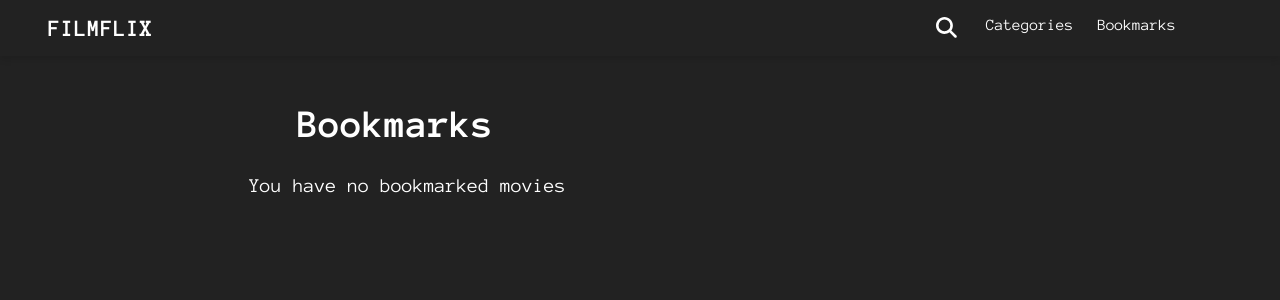
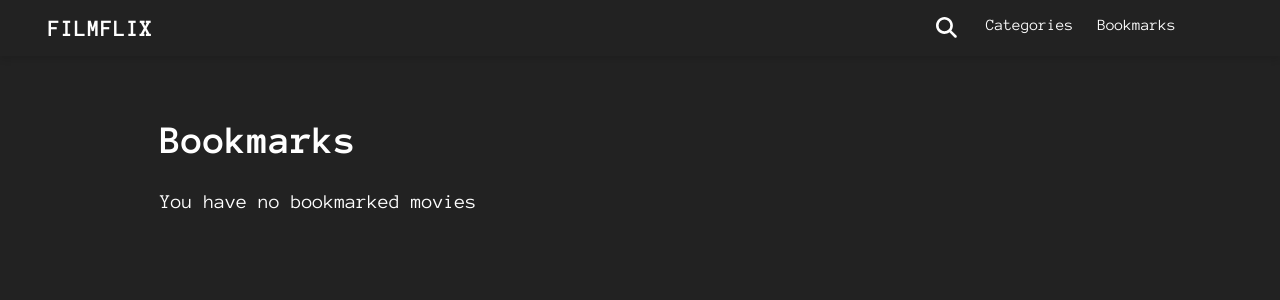
Before and after one commit to JNMTFFED22G/Filmflix, a React (Vite) app: page /bookmarks in a window 1280 px wide. Shown: the top 300 px of the page. Built offline with nearby package versions, Linux system fonts and the light colour scheme.

Commit message:
bookmark page styling

```diff
--- a/src/pages/BookMarks/BookMarks.css
+++ b/src/pages/BookMarks/BookMarks.css
@@ -1,25 +1,23 @@
-.center-container {
+.bookmarks-container {
   display: flex;
-  justify-content: center;
-  align-items: center;
+  flex-direction: column;
   font-size: 20px;
   color: white;
-  margin-top: 4.5rem;
+  padding: 0 7rem 0 7rem;
 }
 
-.page-title {
-  padding: 0 1rem;
+.bookmark-title {
+  margin: 7.5rem 0 2rem 0;
 }
 
-.bookmark-container {
-  padding: 5rem;
-  color: white;
+.bookmark-title,
+.bookmark-span {
+  padding-left: 3rem;
 }
 
 .bookmark-grid {
   display: grid;
   grid-template-columns: repeat(3, 1fr);
-  grid-gap: 1rem;
   padding: 2rem;
 }
 
@@ -37,7 +35,7 @@
 
 /* MEDIA QUERIES */
 /* Tablet */
-@media (max-width: 1000px) {
+@media (max-width: 1250px) {
   .bookmark-grid {
     grid-template-columns: repeat(2, 1fr);
   }
--- a/src/pages/BookMarks/BookMarks.tsx
+++ b/src/pages/BookMarks/BookMarks.tsx
@@ -11,18 +11,15 @@ export default function BookMarks() {
   );
 
   const mountedStyle = { animation: 'inAnimation 250ms ease-in' };
-
   return (
-    <div className='center-container'>
+    <>
+      <div className='bookmarks-container'>
+        <h1 className='bookmark-title'>Bookmarks</h1>
         <div style={mountedStyle}>
-        <div className='bookmark-grid'>
-          <h1 className='page-title'>Bookmarks</h1>
-        </div>
           {bookmarkedMovies.length === 0 ? (
-          <div>
-            <p>You have no bookmarked movies</p>
-          </div>
+            <span className='bookmark-span'>You have no bookmarked movies</span>
           ) : (
+            <>
               <div style={mountedStyle} className='bookmark-grid'>
                 {bookmarkedMoviesToRender.map((movie, index) => (
                   <div key={movie.id}>
@@ -30,8 +27,10 @@ export default function BookMarks() {
                   </div>
                 ))}
               </div>
+            </>
           )}
         </div>
       </div>
+    </>
   );
 }
```
Lines whose indentation alone changed are shown as unchanged.
